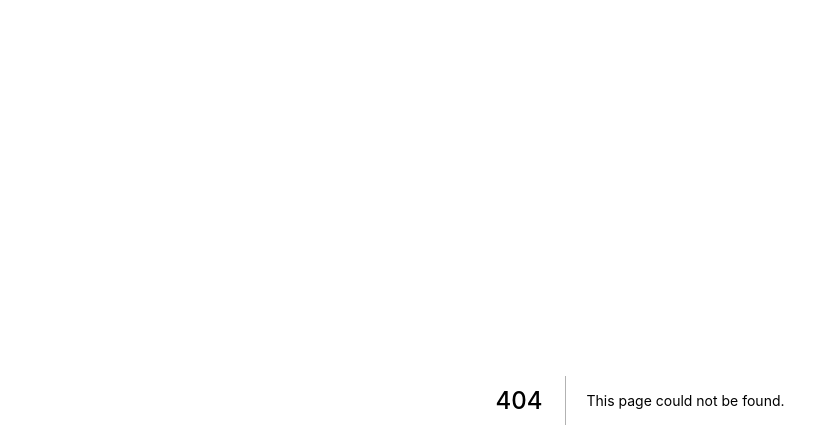
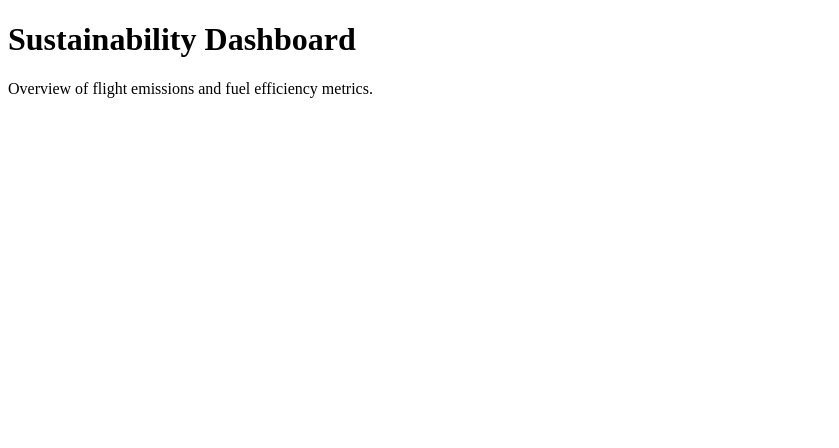
Before and after one commit to suprachakra/Unified-Crew-Operations-Digital-Twin-System-UCODTS-, a Next.js app in the folder frontend/: page /Sustainability in a window 1280 px wide. Before the commit this address had no page. Shown: the top 448 px of the page, without its empty margins (0-839 px from the left). Built offline with nearby package versions, Linux system fonts and the light colour scheme.

Commit message:
Create index.jsx

```diff
--- /dev/null
+++ b/frontend/src/pages/Sustainability/index.jsx
@@ -0,0 +1,10 @@
+import React from 'react';
+
+const SustainabilityDashboard = () => (
+  <div>
+    <h1>Sustainability Dashboard</h1>
+    <p>Overview of flight emissions and fuel efficiency metrics.</p>
+  </div>
+);
+
+export default SustainabilityDashboard;
```
